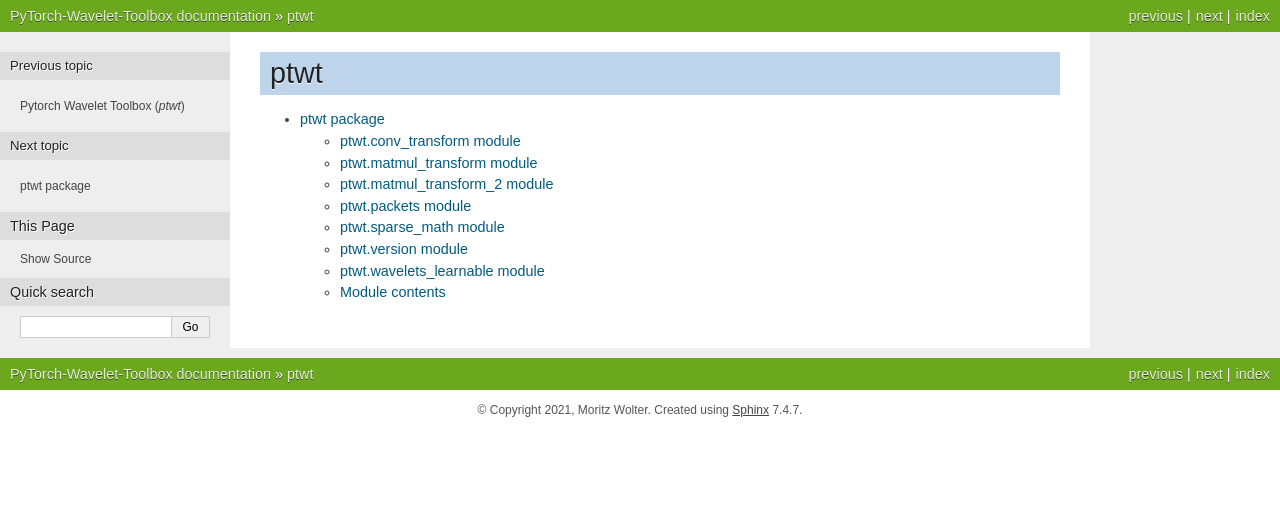
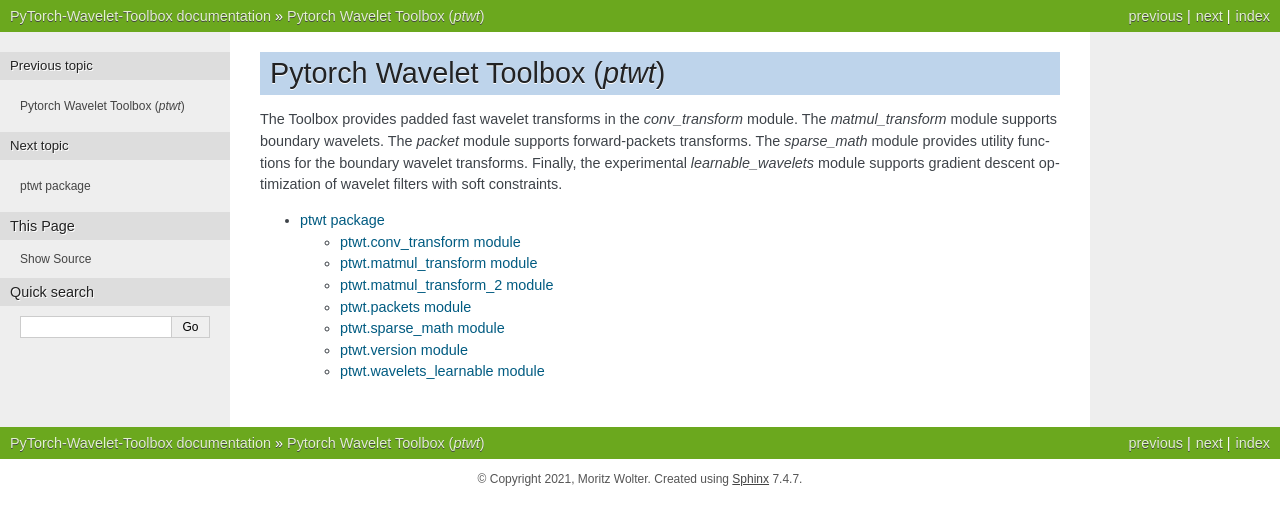
Before and after one commit to v0lta/PyTorch-Wavelet-Toolbox, a Sphinx documentation site: the page built from docs/modules.rst, in a window 1280 px wide. Shown: the top 525 px of the page. Built offline with Sphinx 7.4.7, drawn with Linux system fonts in a browser that asks for light colours.

Commit message:
update docs.

```diff
--- a/docs/modules.rst
+++ b/docs/modules.rst
@@ -1,5 +1,13 @@
-ptwt
-====
+Pytorch Wavelet Toolbox (`ptwt`)
+================================
+
+The Toolbox provides padded fast wavelet transforms
+in the `conv_transform` module. The `matmul_transform` module supports boundary wavelets.
+The `packet` module supports forward-packets transforms.
+The `sparse_math` module provides utility functions for the boundary
+wavelet transforms. Finally, the experimental `learnable_wavelets`
+module supports gradient descent optimization of wavelet filters
+with soft constraints.
 
 .. toctree::
    :maxdepth: 4
```
Also changed, not shown: docs/ptwt.rst (+0 -8 lines).
